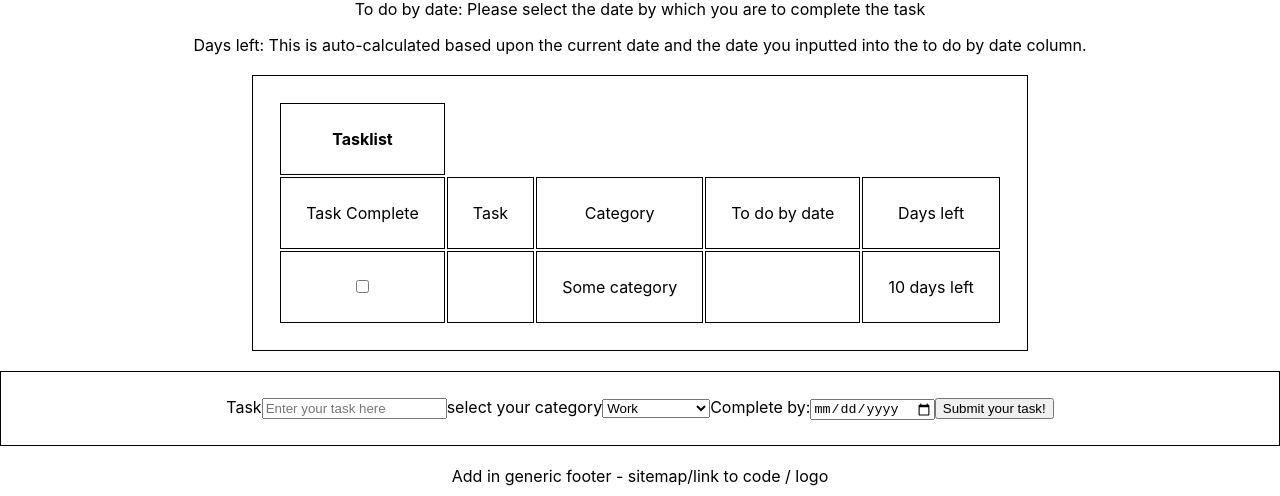
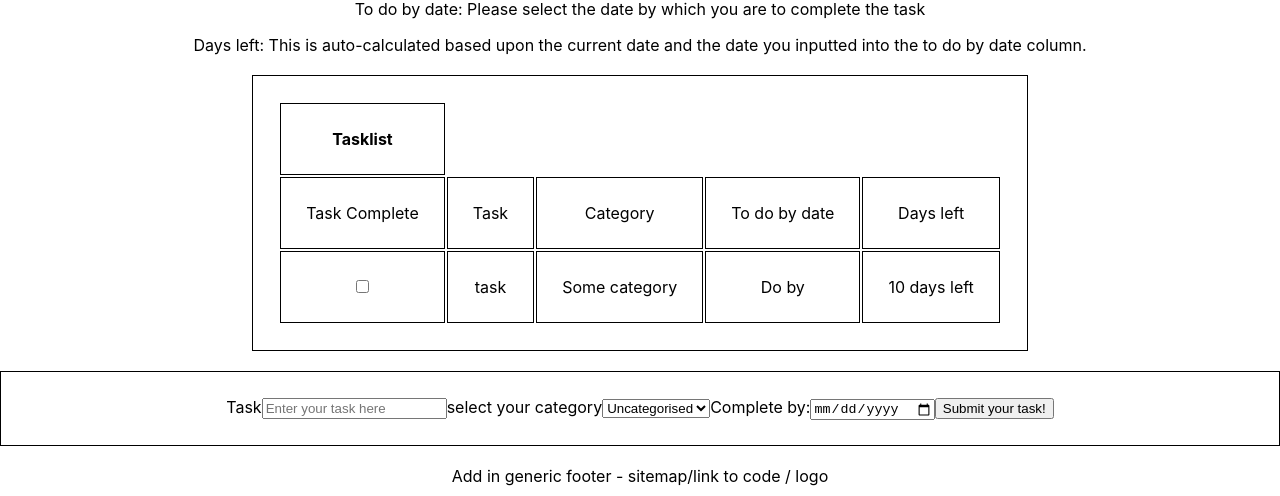
Before and after one commit to SamAshurst/another-todo-list, a React (Create React App) app: page / in a window 1280 px wide. Shown: the part 309-805 px from the top of the page. Built offline with nearby package versions, Linux system fonts and the light colour scheme.

Commit message:
Adding ability to update taskList array

```diff
--- a/src/components/Tasklist.jsx
+++ b/src/components/Tasklist.jsx
@@ -1,17 +1,54 @@
 import { useState } from "react";
-import ToDoTable from "./ToDoTable";
 import ToDoForm from "./ToDoForm";
 
 
 
 
-const Tasklist = () =>{
-    const [item, setItem] = useState({task: "shop", doBy: "27/02/22"})
+const Tasklist = () => {
 
-    return(<div>
-        <ToDoTable item={item}/>
-        <ToDoForm setItem={setItem}/>
-    </div>)
-}
+    const [tasks, setTasks] = useState([{task: "Shopping", category: "Shopping", date: "01/03/2022"}])
+
+    const addTask = (taskToAdd) =>
+    setTasks((currentTasks)=>{
+        return [taskToAdd, ...currentTasks]
+    })
+    console.log(tasks)
+
+	function Table() {
+		return <tr>
+			<td><input type="checkbox"/></td>
+			<td>task</td>
+			<td>Some category</td>
+			<td>Do by</td>
+			<td>10 days left</td>
+		</tr>
+
+	}
+
+	return (
+        <>
+		<div>
+			<table className="to-do-table">
+				<thead>
+					<tr>
+						<th>Tasklist</th>
+					</tr>
+				</thead>
+				<tbody>
+					<tr>
+						<td>Task Complete</td>
+						<td>Task</td>
+						<td>Category</td>
+						<td>To do by date</td>
+						<td>Days left</td>
+					</tr>
+					<Table />
+				</tbody>
+			</table>
+		</div>
+        <ToDoForm  addTask={addTask}/>
+        </>
+	);
+};
 
 export default Tasklist
--- a/src/components/ToDoForm.jsx
+++ b/src/components/ToDoForm.jsx
@@ -1,17 +1,18 @@
 import { useState } from "react";
 
-const ToDoForm = () => {
+const ToDoForm = (prop) => {
+	const {addTask} = prop
 
 	const [task, setTask] = useState("")
-	const [category, setCategory] = useState("")
+	const [category, setCategory] = useState("Uncategorised")
 	const [date, setDate] = useState("")
 
 	const handleSubmit = (event) =>{
 		event.preventDefault()
-		console.log(event)
-
-
-	}
+		const newTask = { task, category, date}
+		addTask(newTask)
+		setCategory(category)
+}
 
 	return (
 		<div>
@@ -27,12 +28,13 @@ const ToDoForm = () => {
 				></input>
 				<label htmlFor="category-selection">select your category</label>
 				<select id="available-categories" className="available-categories" value={category} onChange={(e)=> setCategory(e.target.value)}>
-					<option value="work">Work</option>
-					<option value="school">School</option>
-					<option value="appointments">Appointments</option>
-					<option value="chores">Chores</option>
-					<option value="shopping">Shopping</option>
-					<option value="uncategorised">Uncategorised</option>
+				<option value="Uncategorised">Uncategorised</option>
+					<option value="Work">Work</option>
+					<option value="School">School</option>
+					<option value="Appointments">Appointments</option>
+					<option value="Chores">Chores</option>
+					<option value="Shopping">Shopping</option>
+
 				</select>
 				<label htmlFor="complete-by">Complete by:</label>
 				<input type="date" id="completeBy" className="completeBy" value={date} onChange={(e)=> setDate(e.target.value)}></input>
@@ -42,16 +44,5 @@ const ToDoForm = () => {
 	);
 };
 
-const ToDo = (event) =>{
-	console.log("Clicked")
-	console.log(event.target.value)
-	event.preventDefault()
-}
-
-
-// Event listener for submit
-// Add to the ToDoTable
-// -Adds a checkbox
-// -Add the days remaining
 
 export default ToDoForm;
--- a/src/components/ToDoTable.jsx
+++ /dev/null
@@ -1,39 +0,0 @@
-const ToDoTable = (prop) => {
-	const task = prop.item
-
-
-	function Table(task) {
-		return <tr>
-			<td><input type="checkbox"/></td>
-			<td>{task.task}</td>
-			<td>Some category</td>
-			<td>{task.doBy}</td>
-			<td>10 days left</td>
-		</tr>
-
-	}
-
-	return (
-		<div>
-			<table className="to-do-table">
-				<thead>
-					<tr>
-						<th>Tasklist</th>
-					</tr>
-				</thead>
-				<tbody>
-					<tr>
-						<td>Task Complete</td>
-						<td>Task</td>
-						<td>Category</td>
-						<td>To do by date</td>
-						<td>Days left</td>
-					</tr>
-					<Table Table={task}/>
-				</tbody>
-			</table>
-		</div>
-	);
-};
-
-export default ToDoTable;
```
